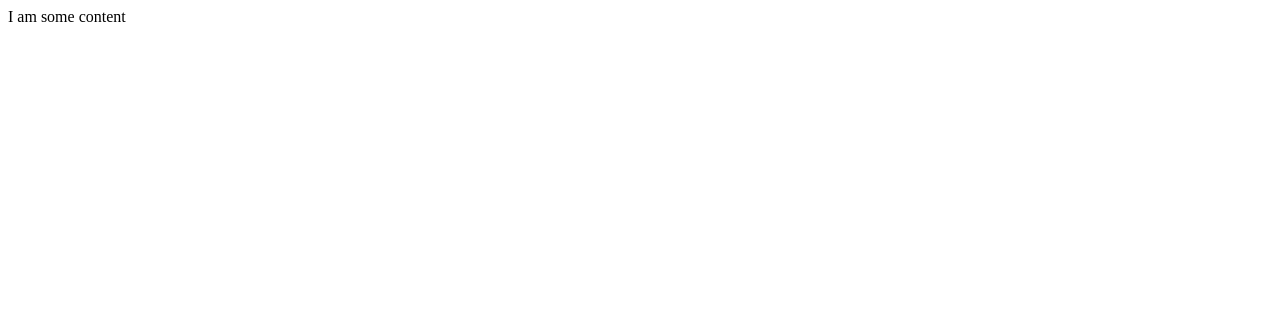
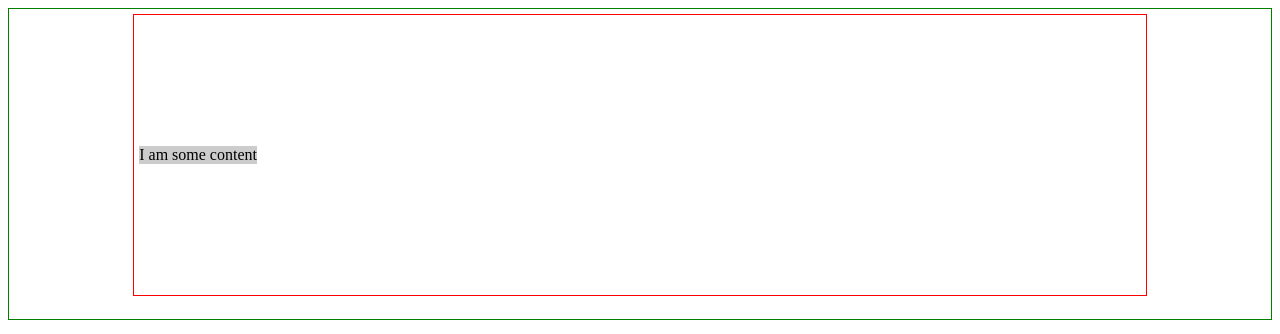
Before and after one commit to DiaaHSharqawi/CSS-alignment, a website: page index.html in a window 1280 px wide. Drawn offline with Linux system fonts and the light colour scheme; the site is published under a folder, as on GitHub Pages, so addresses that start at the root find nothing.

Commit message:
refactor: fix style path

```diff
--- a/styles.css
+++ b/styles.css
@@ -1,5 +1,5 @@
 /* ---- CSS2 solution ---- */
-@import url("/solutions/positioning-solution.css");
+@import url("./solutions/positioning-solution.css");
 
 /* ---- CSS3 solution ---- */
 /*@import url("./solutions/positioning-solution.css");*/
```
